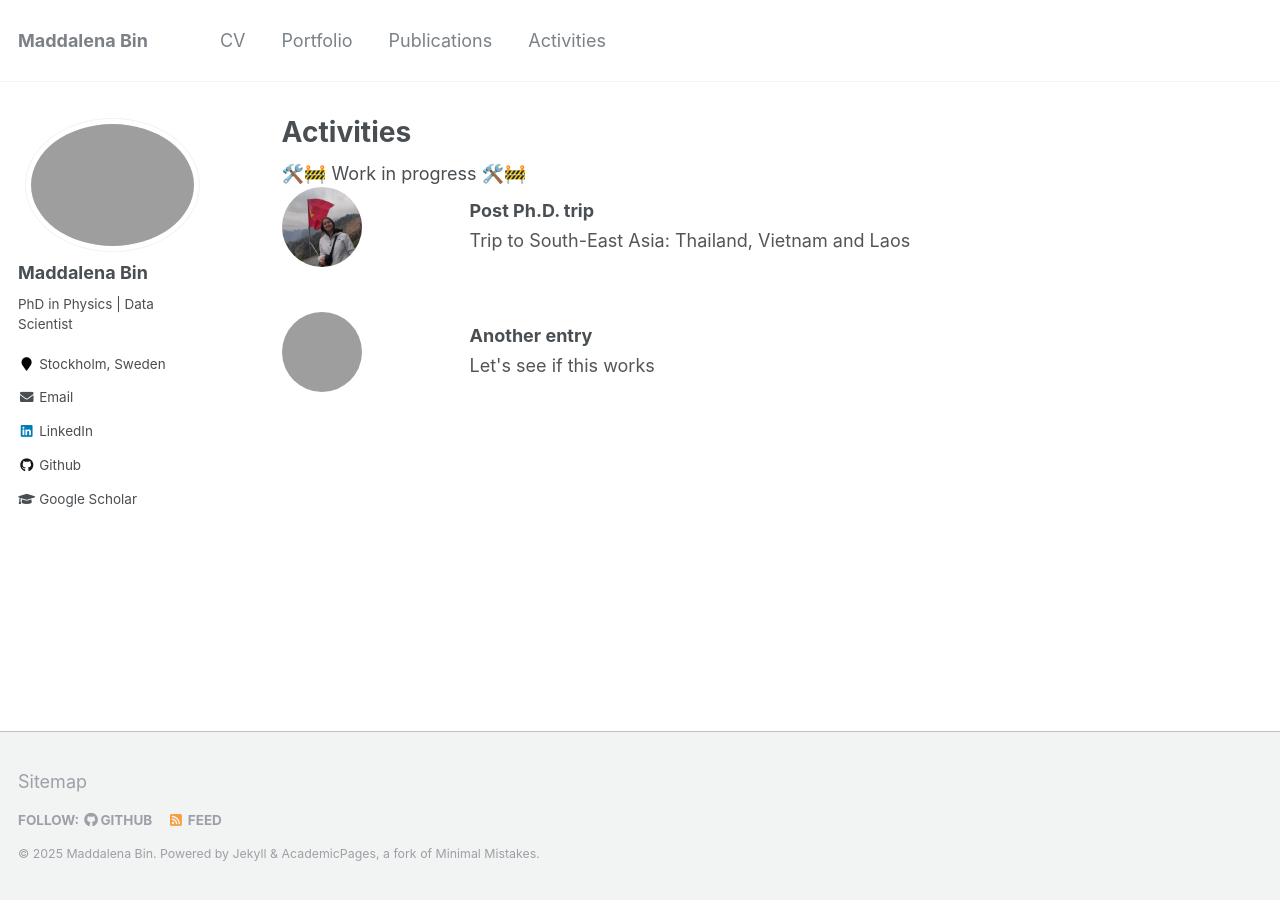
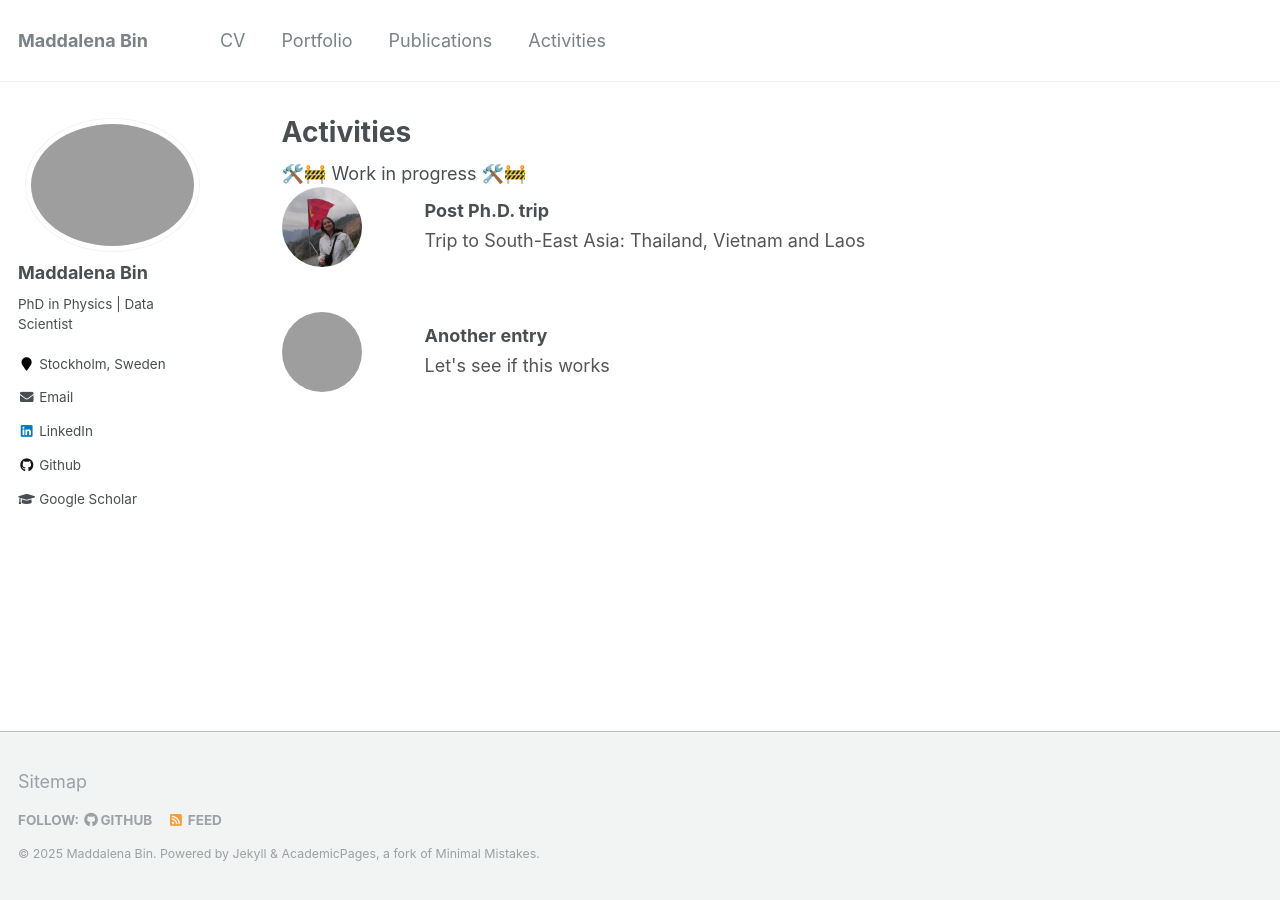
Before and after one commit to maddalenabin/maddalenabin.github.io, a Jekyll site: the page built from _pages/activitites.html, in a window 1280 px wide. Built offline with Jekyll 4.4.1, drawn with Linux system fonts in a browser that asks for light colours.

Commit message:
Update archive-single-activity.html

```diff
--- a/_includes/archive-single-activity.html
+++ b/_includes/archive-single-activity.html
@@ -15,7 +15,7 @@
 
 <a href="{{ post.url | relative_url }}" style="text-decoration: none; color: inherit;">
   <div style="display: flex; align-items: center; margin-bottom: 2.5rem;">
-    <div style="flex: 0 0 80px; margin-right: 6rem; overflow: hidden; position: relative;">
+    <div style="flex: 0 0 80px; margin-right: 3.5rem; overflow: hidden; position: relative;">
       {% if teaser %}
       <div style="width: 80px; height: 80px; overflow: hidden; border-radius: 50%;">
         <img
```
